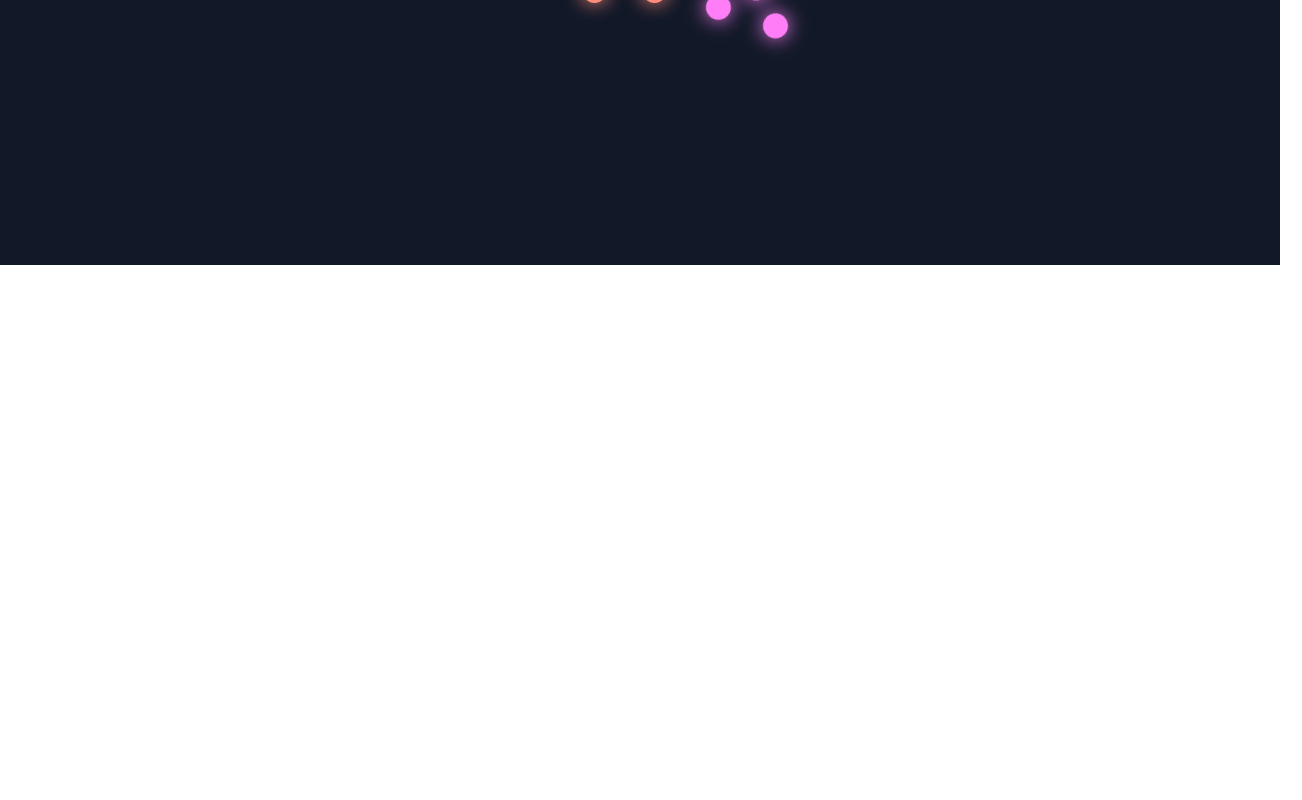
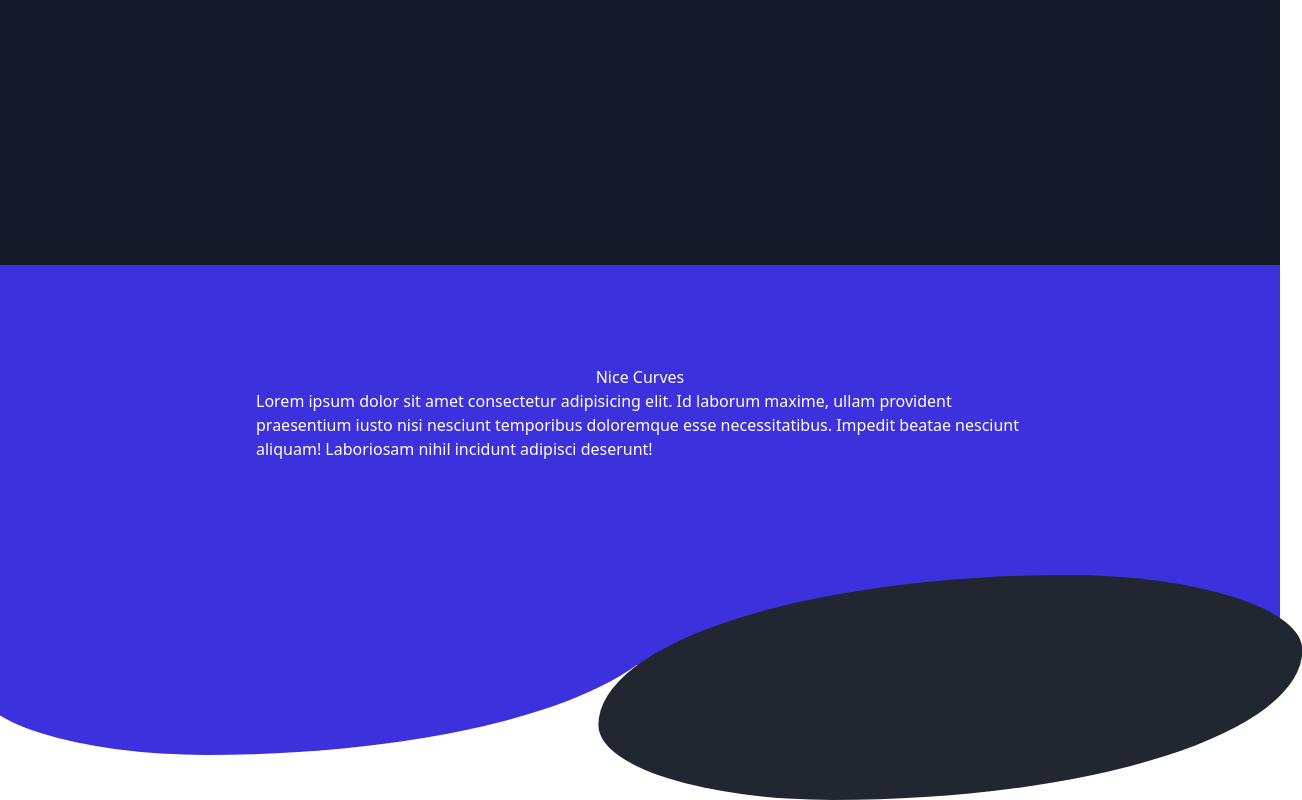
Before and after one commit to Celine-Chan/portfolio_v3, an Angular app: page / in a window 1280 px wide. Shown: the part 631-1431 px from the top of the page, 1302 px wide, since content can reach past the window. Before the commit the page ends 896 px from the top, so only its background shows below. Built offline with nearby package versions, Linux system fonts and the light colour scheme.

Commit message:
add curves1

```diff
--- a/src/app/app.component.html
+++ b/src/app/app.component.html
@@ -1,2 +1,3 @@
 <app-navbar></app-navbar>
 <app-homepage></app-homepage>
+<app-my-projects></app-my-projects>
--- a/src/app/app.module.ts
+++ b/src/app/app.module.ts
@@ -6,13 +6,17 @@ import { AppComponent } from './app.component';
 import { NavbarComponent } from './navbar/navbar.component';
 import { HomepageComponent } from './homepage/homepage.component';
 import { AnimateHomePageComponent } from './animate-home-page/animate-home-page.component';
+import { MyProjectsComponent } from './my-projects/my-projects.component';
+import { Curves1Component } from './curves1/curves1.component';
 
 @NgModule({
   declarations: [
     AppComponent,
     NavbarComponent,
     HomepageComponent,
-    AnimateHomePageComponent
+    AnimateHomePageComponent,
+    MyProjectsComponent,
+    Curves1Component
   ],
   imports: [
     BrowserModule,
--- /dev/null
+++ b/src/app/curves1/curves1.component.html
@@ -0,0 +1 @@
+<p>curves1 works!</p>
--- a/src/app/homepage/homepage.component.html
+++ b/src/app/homepage/homepage.component.html
@@ -7,5 +7,7 @@
             <span class="text2 font-bebasNeue text-white text-6xl text-[#DCC8D]">Développement Web & Mobile</span>
     </div>
 
-    <app-animate-home-page></app-animate-home-page>
+    <!-- <app-animate-home-page></app-animate-home-page> -->
+
+
 </div>
--- /dev/null
+++ b/src/app/my-projects/my-projects.component.css
@@ -0,0 +1,49 @@
+.body {
+    margin: 0;
+    color: white;
+    background: #202731;
+}
+
+section {
+    margin: 0;
+    position: relative;
+    display: flex;
+    flex-direction: column;
+    align-items: center;
+    min-height: 400px;
+    padding: 100px 20vw;
+}
+
+.blue {
+    background: #3c31dd;
+}
+
+.curve {
+    position: absolute;
+    height: 225px;
+    width: 100%;
+    bottom: 0;
+}
+
+.curve::before {
+content: '';
+display: block;
+position: absolute;
+border-radius: 100% 50%;
+width: 55%;
+height: 100%;
+background: #202731;
+transform: translate(85%, 60%);
+}
+
+.curve::after {
+    content: '';
+    display: block;
+    /* position: absolute; */
+    border-radius: 100% 50%;
+    width: 55%;
+    height: 100%;
+    background: #3c31dd;
+    transform: translate(-4%, 40%);
+    z-index: -1;
+}
--- /dev/null
+++ b/src/app/my-projects/my-projects.component.html
@@ -0,0 +1,10 @@
+<div class="body">
+    <section class="blue">
+        <h1>Nice Curves</h1>
+        <p>Lorem ipsum dolor sit amet consectetur adipisicing elit. Id laborum maxime, ullam provident praesentium iusto
+            nisi nesciunt temporibus doloremque esse necessitatibus. Impedit beatae nesciunt aliquam! Laboriosam nihil
+            incidunt adipisci deserunt!</p>
+        <div class="curve"></div>
+    </section>
+
+</div>
```
Also changed, not shown: src/app/curves1/curves1.component.ts (added, +10 -0 lines), src/app/my-projects/my-projects.component.ts (added, +10 -0 lines), src/app/curves1/curves1.component.css (added), 2 other files (tests, documents, lock files or other folders).
